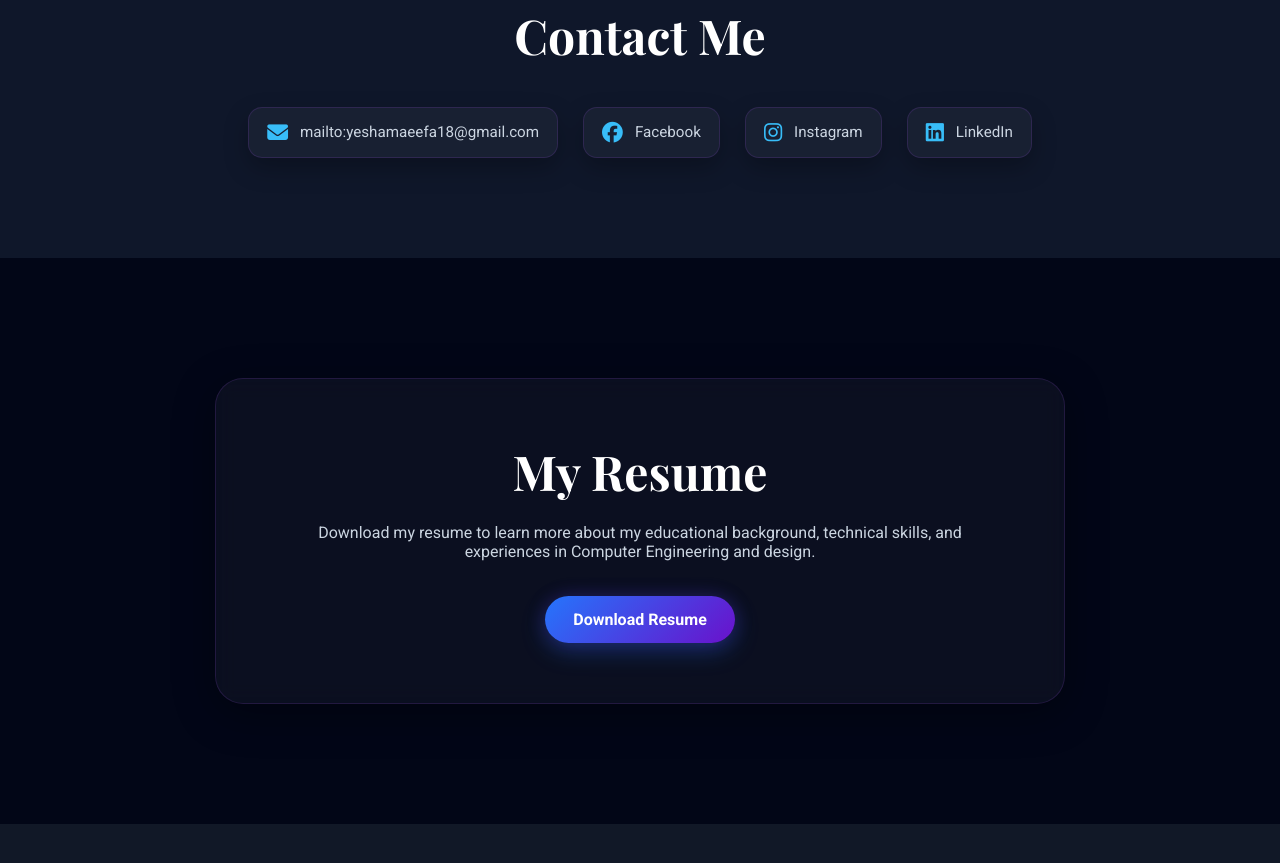
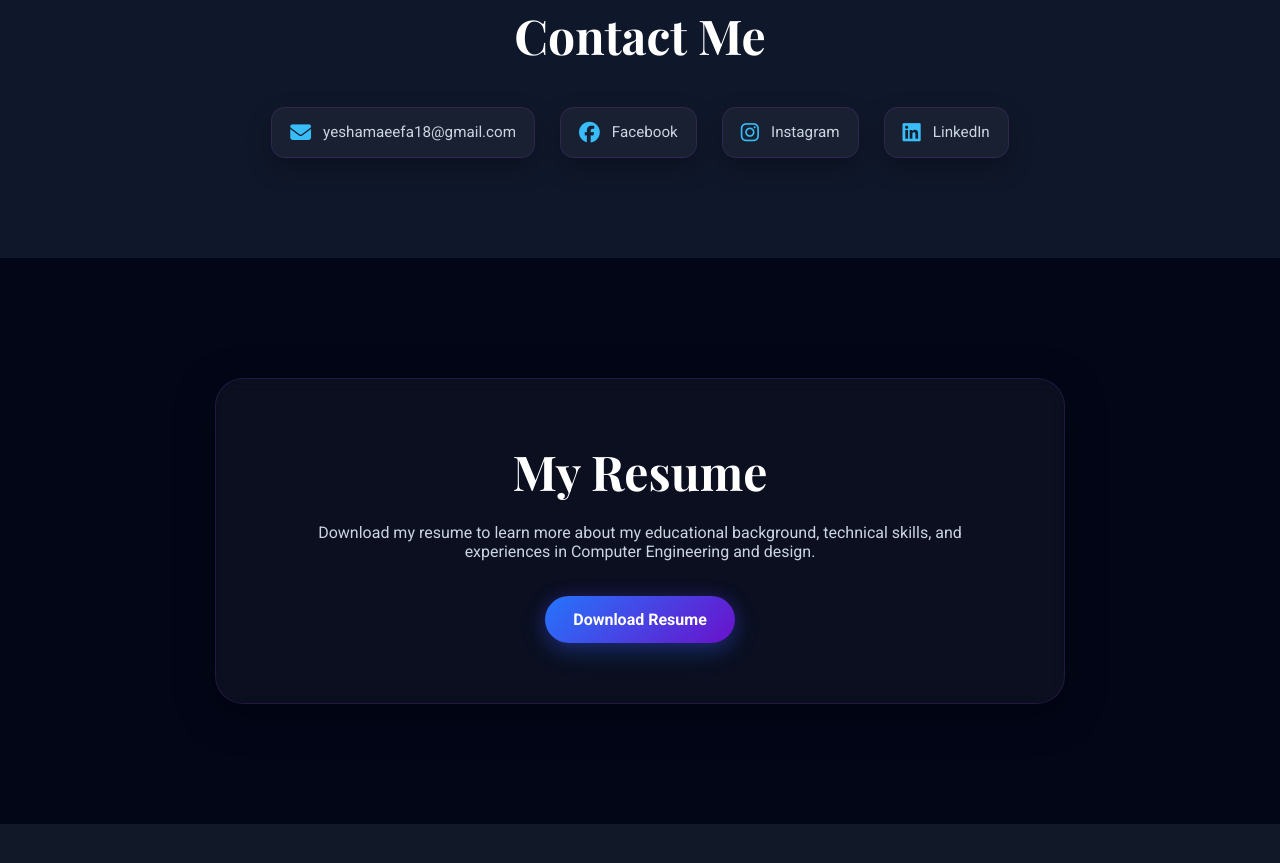
Before and after one commit to yisaame/My-Portfolio, a plain HTML site: page index.html in a window 1280 px wide. Shown: the part 897-1760 px from the top of the page. Drawn offline with nearby package versions, Linux system fonts and the light colour scheme.

Commit message:
Update index.html

```diff
--- a/index.html
+++ b/index.html
@@ -42,7 +42,7 @@
     <!-- EMAIL (your real info restored) -->
     <a href="mailto:yeshamaeefa18@gmail.com" target="_blank">
       <i class="fa-solid fa-envelope"></i>
-      <span>mailto:yeshamaeefa18@gmail.com</span>
+      <span>yeshamaeefa18@gmail.com</span>
     </a>
 
     <!-- FACEBOOK -->
```
